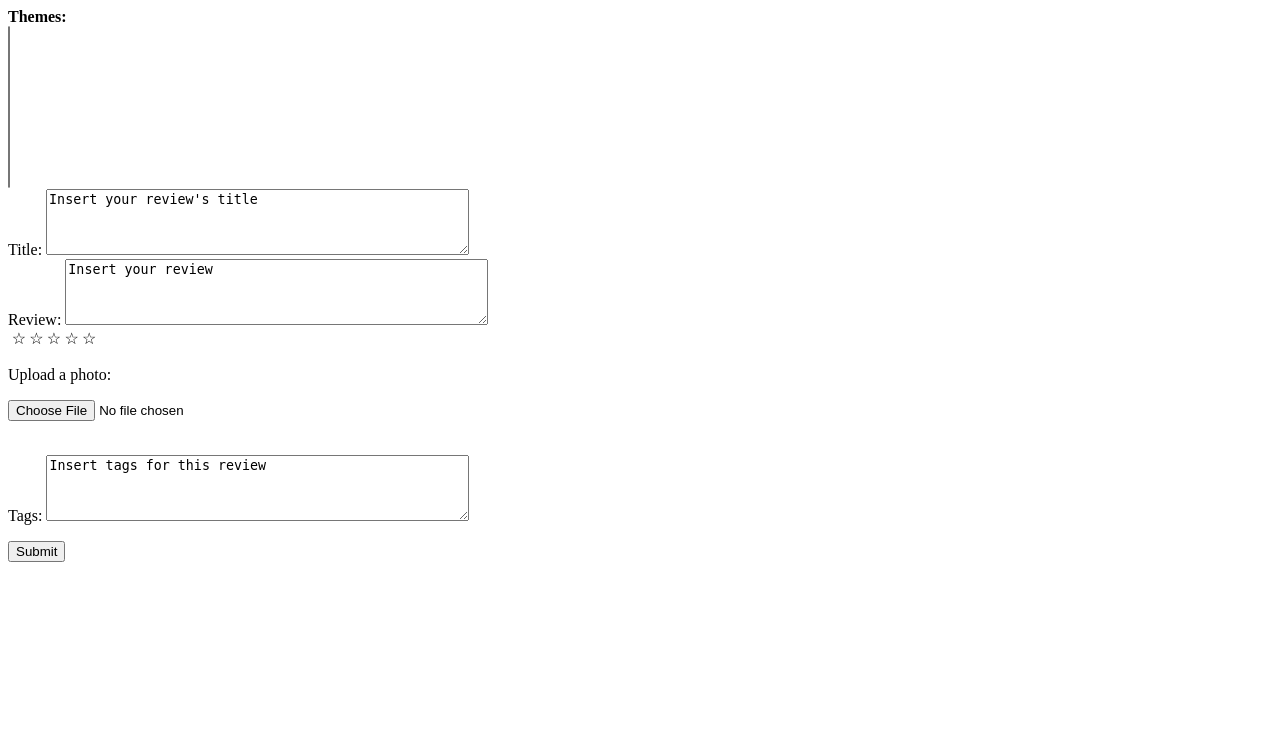
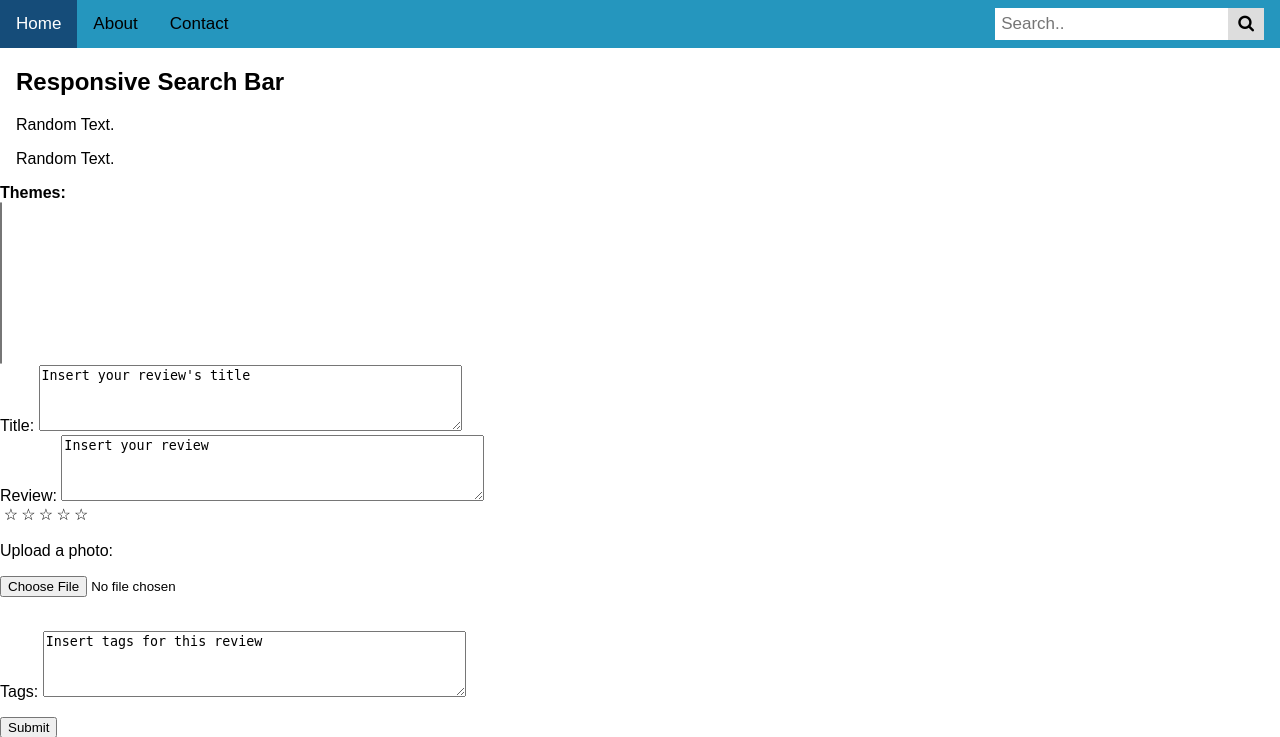
Before and after one commit to ankitguptaswe/APAD-Vaccination-Reviews, a Flask app: template templates/create_review.html in a window 1280 px wide. Shown: the top 737 px of the page. Run offline with Flask 2, Linux system fonts and the light colour scheme; the template is opened without the code that fills it, so the values that code supplies are empty.

Commit message:
nav bar template stuff

```diff
--- a/templates/create_review.html
+++ b/templates/create_review.html
@@ -1,6 +1,14 @@
 <!doctype html>
 <html>
 <head>
+
+    <link rel="stylesheet" href="https://cdnjs.cloudflare.com/ajax/libs/font-awesome/4.7.0/css/font-awesome.min.css">
+<link href="alternatesearchstyle.css" rel="stylesheet" type="text/css"/>
+
+    <style>
+* {box-sizing: border-box;}
+    </style>
+
     <style>
     .txt-center {
       text-align: center;
@@ -51,6 +59,28 @@
 </style>
 </head>
 <body>
+
+
+
+<div class="topnav">
+  <a class="active" href="#home">Home</a>
+  <a href="#about">About</a>
+  <a href="#contact">Contact</a>
+  <div class="search-container">
+    <form action="/action_page.php">
+      <input type="text" placeholder="Search.." name="search">
+      <button type="submit"><i class="fa fa-search"></i></button>
+    </form>
+  </div>
+</div>
+
+<div style="padding-left:16px">
+  <h2>Responsive Search Bar</h2>
+  <p>Random Text.</p>
+  <p>Random Text.</p>
+</div>
+
+
   <form id="review-form" method="POST" action="/post/review" enctype="multipart/form-data">
      <b>Themes:</b><br>
      <select multiple size="10" id="th_themes" name="th_themes">
@@ -94,5 +124,8 @@
        }
      };
    </script>
+
+
+
  </body>
 </html>
```
